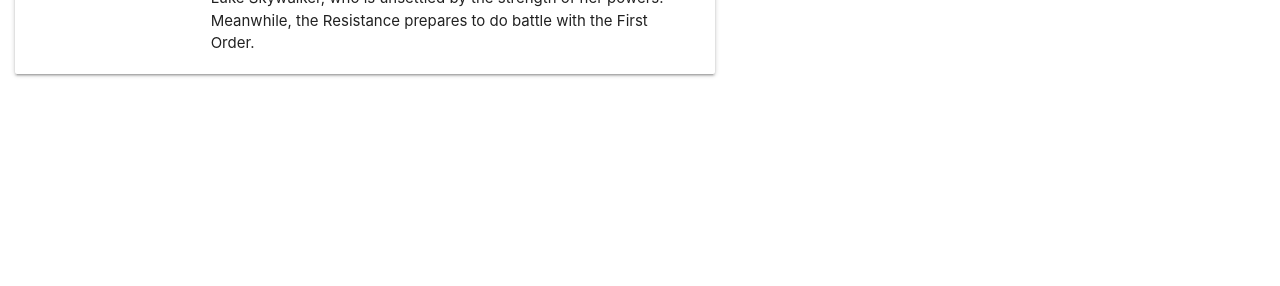
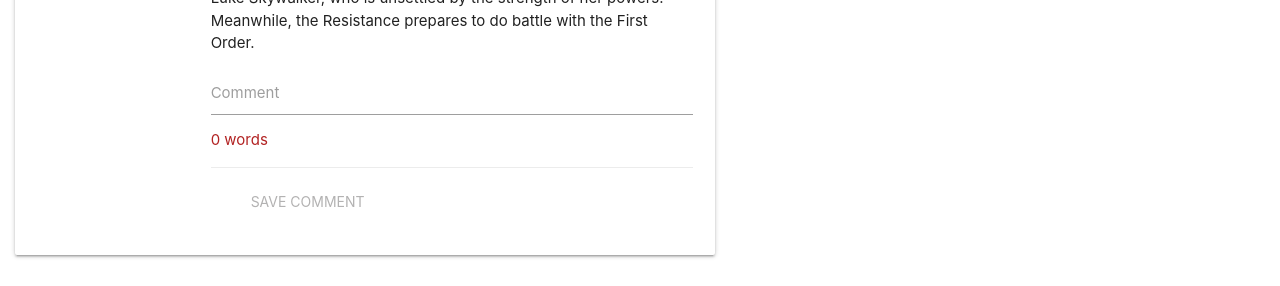
Before and after one commit to andrei-antal/voxxed_frontend_angular_codelab, an Angular app: page / in a window 1280 px wide. Shown: the part 213-499 px from the top of the page. Built offline with nearby package versions, Linux system fonts and the light colour scheme.

Commit message:
Done step 2

```diff
--- a/src/app/movies/component/movie-item/movie-item.component.css
+++ b/src/app/movies/component/movie-item/movie-item.component.css
@@ -24,3 +24,13 @@
   display: block;
   font-size: 1em;
 }
+
+.comment {
+  padding: .75em 0;
+}
+
+.comment span {
+  font-weight: bold;
+  margin: .5em 0 1em 0;
+  display: inline-block;
+}
--- a/src/app/movies/component/movie-item/movie-item.component.html
+++ b/src/app/movies/component/movie-item/movie-item.component.html
@@ -12,6 +12,35 @@
         <span class="genre">{{genre}}</span>
       </div>
       <p>{{plot}}</p>
+      <div class="comment comment--saved" *ngIf="commentSaved; else comment">
+        <span>
+          Comment:
+        </span>
+        <p>
+          {{movieComment}}
+        </p>
+      </div>
+      <ng-template class="comment" #comment>
+        <div class="input-field">
+          <textarea
+            class="materialize-textarea"
+            [(ngModel)]="movieComment"
+          ></textarea>
+          <label>Comment</label>
+          <div class="wordcount" [ngStyle]="{color: movieComment.trim().length === 0 ? 'firebrick' : 'lightseagreen'}">
+            {{wordCount()}} words
+          </div>
+        </div>
+      </ng-template>
+      <div class="card-action">
+        <button
+          class="btn-flat"
+          [disabled]="movieComment.trim().length === 0"
+          (click)="saveComment()"
+        >
+          {{commentSaved ? 'Edit' : 'Save'}} comment
+        </button>
+      </div>
     </div>
   </div>
 </div>
--- a/src/app/movies/component/movie-item/movie-item.component.ts
+++ b/src/app/movies/component/movie-item/movie-item.component.ts
@@ -11,4 +11,21 @@
   genre = 'Action, Adventure, Fantasy';
   plot = 'Rey develops her newly discovered abilities with the guidance of Luke Skywalker, who is unsettled by the strength of her powers. Meanwhile, the Resistance prepares to do battle with the First Order.';
   poster = 'https://images-na.ssl-images-amazon.com/images/M/MV5BMjQ1MzcxNjg4N15BMl5BanBnXkFtZTgwNzgwMjY4MzI@._V1_SX300.jpg';
+  movieComment = '';
+  commentSaved = false;
+
+  saveComment() {
+    this.commentSaved = !this.commentSaved;
+  }
+
+  wordCount() {
+    if (!this.movieComment || this.movieComment.length === 0) {
+      return 0;
+    } else {
+      return this.movieComment
+        .trim()
+        .replace(/  +/g, ' ')
+        .split(' ').length;
+    }
+  }
 }
--- a/src/app/movies/movies.module.ts
+++ b/src/app/movies/movies.module.ts
@@ -1,10 +1,12 @@
 import { NgModule } from '@angular/core';
 import { CommonModule } from '@angular/common';
+import { FormsModule } from '@angular/forms';
 import { MovieItemComponent } from './component/movie-item/movie-item.component';
 
 @NgModule({
   declarations: [MovieItemComponent],
   imports: [
+    FormsModule,
     CommonModule
   ],
   exports: [
```
